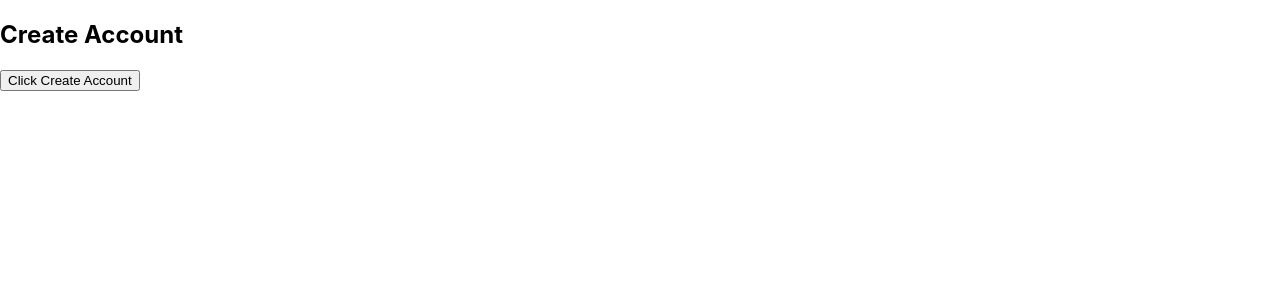
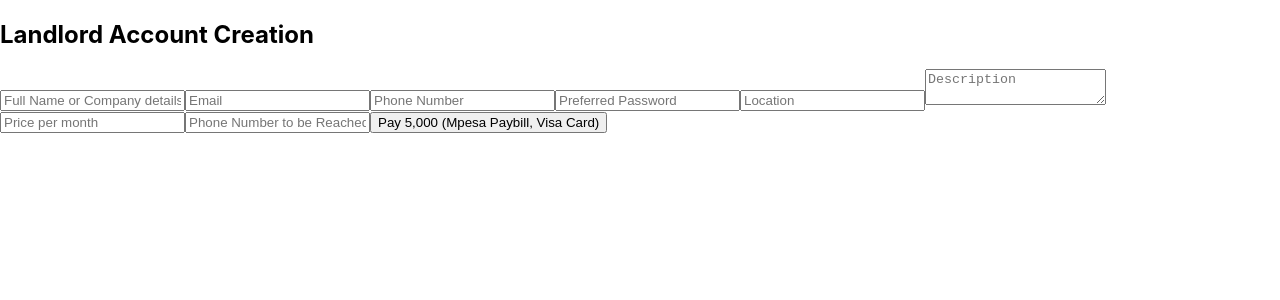
Before and after one commit to Trevor-Kayeyia-Madara/msamo, a React (Create React App) app: page /landlord in a window 1280 px wide. Shown: the top 300 px of the page. Built offline with nearby package versions, Linux system fonts and the light colour scheme.

Commit message:
Done first part of home

```diff
--- a/src/components/Home/index.jsx
+++ b/src/components/Home/index.jsx
@@ -1,21 +1,35 @@
-import React from 'react';
-import { Link } from 'react-router-dom';
+import React, { useState } from 'react';
 
-function Home() {
+const Home = () => {
+  const [showForm, setShowForm] = useState(false);
+  const [selectedOption, setSelectedOption] = useState(null);
+
+  const handleButtonClick = (option) => {
+    setSelectedOption(option);
+    setShowForm(true);
+    // You can add additional logic here based on the selected option
+  };
+
   return (
-    <div>
-      <h1>Are you a:</h1>
-      <div>
-        <Link to="/landlord"><button>Landlord</button></Link>
-        <Link to="/tenant"><button>Tenant</button></Link>
-        <Link to="/sell-land"><button>Sell Land</button></Link>
-        <Link to="/sell-home"><button>Sell Home</button></Link>
+    <div className="property-app">
+      <div className="main-buttons">
+        <button className="main-button" onClick={() => handleButtonClick('Landlord')}>Landlord</button>
+        <button className="main-button" onClick={() => handleButtonClick('Tenant')}>Tenant</button>
+        <button className="main-button" onClick={() => handleButtonClick('Sell Land')}>Sell Land</button>
+        <button className="main-button" onClick={() => handleButtonClick('Sell Home')}>Sell Home</button>
       </div>
-      <div>
-        <button>RENEW SUBSCRIPTION</button>
+      <div className="renew-subscription">
+        <button className="renew-button">RENEW SUBSCRIPTION</button>
       </div>
+      {showForm && (
+        <div className="form-section">
+          <h2>{selectedOption} Form</h2>
+          {/* Add form fields based on selectedOption */}
+          {/* Example: Landlord/Homeowner Form */}
+          {/* Add form fields and logic here based on your requirements */}
+        </div>
+      )}
     </div>
   );
 }
-
 export default Home;
--- a/src/components/Landlord/index.jsx
+++ b/src/components/Landlord/index.jsx
@@ -1,136 +1,102 @@
 import React, { useState } from 'react';
 
-const counties = [
-  "Nairobi", "Mombasa", "Kisumu", "Eldoret", "Nakuru", "Kwale", "Machakos"
-  // Add more counties as needed
-];
-
-const Landlord = () => {
-  const [step, setStep] = useState(1);
+function Landlord() {
   const [formData, setFormData] = useState({
     fullName: '',
     email: '',
-    phoneNumber: '',
+    phone: '',
     password: '',
-    receiveAlerts: false,
     location: '',
     description: '',
-    amenities: '',
-    exactLocation: '',
-    photos: null,
-    pricePerMonth: '',
-    contactNumber: '',
-    paymentMethod: ''
+    price: '',
+    phoneNumber: '',
   });
 
   const handleChange = (e) => {
-    const { name, value, type, checked } = e.target;
+    const { name, value } = e.target;
     setFormData({
       ...formData,
-      [name]: type === 'checkbox' ? checked : value
+      [name]: value,
     });
   };
 
-  const handleFileChange = (e) => {
-    setFormData({
-      ...formData,
-      photos: e.target.files
-    });
-  };
-
-  const handleNextStep = () => {
-    setStep(step + 1);
-  };
-
-  const handlePreviousStep = () => {
-    setStep(step - 1);
+  const handleSubmit = (e) => {
+    e.preventDefault();
+    // Handle form submission
+    console.log(formData);
   };
 
   return (
     <div>
-      {step === 1 && (
-        <div>
-          <h2>Create Account</h2>
-          <button onClick={handleNextStep}>Click Create Account</button>
-        </div>
-      )}
-      {step === 2 && (
-        <div>
-          <h2>Account Details</h2>
-          <label>
-            Full Name or Company Details:
-            <input type="text" name="fullName" value={formData.fullName} onChange={handleChange} required />
-          </label>
-          <label>
-            Email:
-            <input type="email" name="email" value={formData.email} onChange={handleChange} required />
-          </label>
-          <label>
-            Phone Number:
-            <input type="tel" name="phoneNumber" value={formData.phoneNumber} onChange={handleChange} required />
-          </label>
-          <label>
-            Preferred Password:
-            <input type="password" name="password" value={formData.password} onChange={handleChange} required />
-          </label>
-          <button onClick={handlePreviousStep}>Back</button>
-          <button onClick={handleNextStep}>Next</button>
-        </div>
-      )}
-      {step === 3 && (
-        <div>
-          <h2>Property Details</h2>
-          <label>
-            Receive Email and Message Alerts on My Search Preferences:
-            <input type="checkbox" name="receiveAlerts" checked={formData.receiveAlerts} onChange={handleChange} />
-          </label>
-          <label>
-            Location of Your Property:
-            <select name="location" value={formData.location} onChange={handleChange} required>
-              {counties.map((county) => (
-                <option key={county} value={county}>{county}</option>
-              ))}
-            </select>
-          </label>
-          <label>
-            Description and Amenities:
-            <textarea name="description" value={formData.description} onChange={handleChange} required />
-          </label>
-          <label>
-            Exact Location (How Many Bedrooms and Other Details):
-            <input type="text" name="exactLocation" value={formData.exactLocation} onChange={handleChange} required />
-          </label>
-          <label>
-            Upload Photos and Videos:
-            <input type="file" multiple onChange={handleFileChange} required />
-          </label>
-          <label>
-            Price Per Month (With or Without Deposits):
-            <input type="number" name="pricePerMonth" value={formData.pricePerMonth} onChange={handleChange} required />
-          </label>
-          <label>
-            Enter Phone Number to Be Reached On:
-            <input type="tel" name="contactNumber" value={formData.contactNumber} onChange={handleChange} required />
-          </label>
-          <button onClick={handlePreviousStep}>Back</button>
-          <button onClick={handleNextStep}>Next</button>
-        </div>
-      )}
-      {step === 4 && (
-        <div>
-          <h2>Payment</h2>
-          <p>Pay 5,000 Ksh (Mpesa Paybill, Visa Card)</p>
-          <label>
-            Payment Method:
-            <input type="text" name="paymentMethod" value={formData.paymentMethod} onChange={handleChange} required />
-          </label>
-          <p>Payment Phone Number: {formData.phoneNumber}</p>
-          <button onClick={handlePreviousStep}>Back</button>
-          <button onClick={handleNextStep}>Pay</button>
-        </div>
-      )}
+      <h2>Landlord Account Creation</h2>
+      <form onSubmit={handleSubmit}>
+        <input
+          type="text"
+          name="fullName"
+          placeholder="Full Name or Company details"
+          value={formData.fullName}
+          onChange={handleChange}
+          required
+        />
+        <input
+          type="email"
+          name="email"
+          placeholder="Email"
+          value={formData.email}
+          onChange={handleChange}
+          required
+        />
+        <input
+          type="text"
+          name="phone"
+          placeholder="Phone Number"
+          value={formData.phone}
+          onChange={handleChange}
+          required
+        />
+        <input
+          type="password"
+          name="password"
+          placeholder="Preferred Password"
+          value={formData.password}
+          onChange={handleChange}
+          required
+        />
+        <input
+          type="text"
+          name="location"
+          placeholder="Location"
+          value={formData.location}
+          onChange={handleChange}
+          required
+        />
+        <textarea
+          name="description"
+          placeholder="Description"
+          value={formData.description}
+          onChange={handleChange}
+          required
+        />
+        <input
+          type="number"
+          name="price"
+          placeholder="Price per month"
+          value={formData.price}
+          onChange={handleChange}
+          required
+        />
+        <input
+          type="text"
+          name="phoneNumber"
+          placeholder="Phone Number to be Reached on"
+          value={formData.phoneNumber}
+          onChange={handleChange}
+          required
+        />
+        <button type="submit">Pay 5,000 (Mpesa Paybill, Visa Card)</button>
+      </form>
     </div>
   );
-};
+}
 
 export default Landlord;
```
